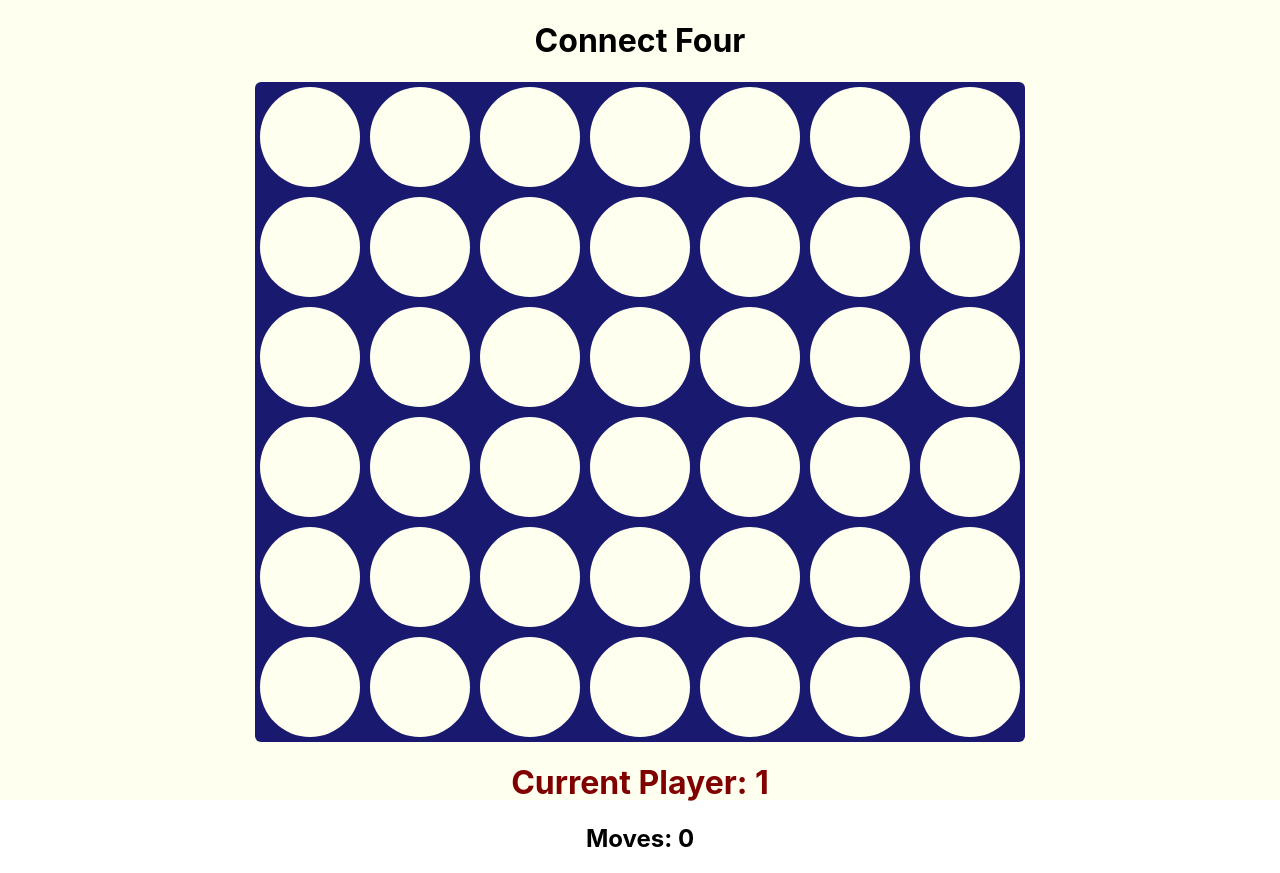
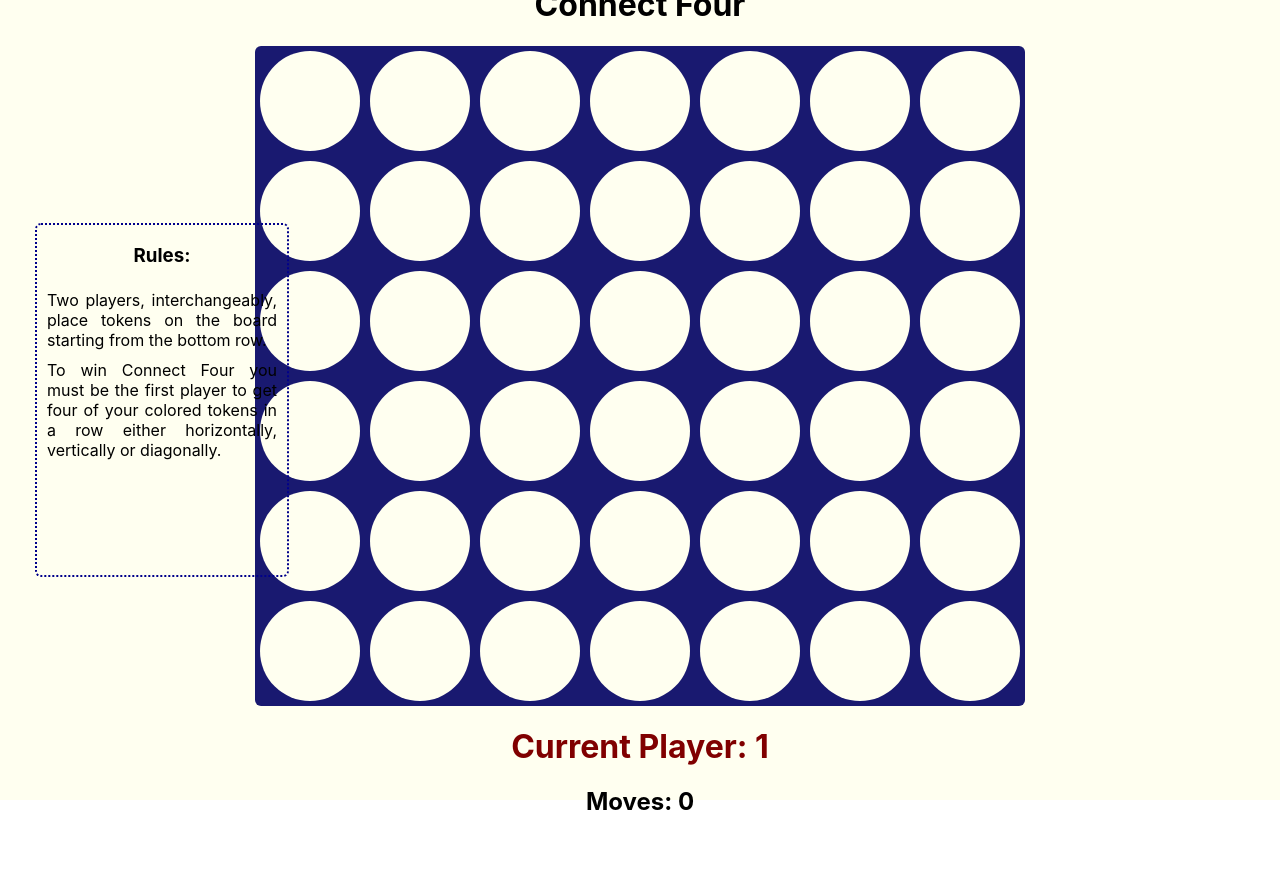
Before and after one commit to Swor71/Connect-Four, a React (Create React App) app: page / in a window 1280 px wide. After the commit the page ends 836 px from the top, so only its background shows below. Built offline with nearby package versions, Linux system fonts and the light colour scheme.

Commit message:
Add Rules section

```diff
--- a/src/App.tsx
+++ b/src/App.tsx
@@ -1,15 +1,22 @@
 import React from 'react';
 import { Board } from './components/Board/BoardComponent';
 import styled from 'styled-components';
+import { Rules } from './components/UI/Rules';
 
 const AppContainer = styled.div`
   width: 100vw;
   height: 100vh;
-  margin: 0 auto;
   background-color: ivory;
   display: flex;
-  justify-items: center;
-  align-content: center;
+  justify-content: center;
+  align-items: center;
+  position: relative;
+`;
+
+const BoardWrapper = styled.div`
+  display: flex;
+  justify-content: center;
+  align-items: center;
   flex-direction: column;
   text-align: center;
 `
@@ -17,8 +24,11 @@ const AppContainer = styled.div`
 function App() {
   return (
     <AppContainer>
-      <h1>Connect Four</h1>
-      <Board />
+      <Rules />
+      <BoardWrapper>
+        <h1>Connect Four</h1>
+        <Board />
+      </BoardWrapper>
     </AppContainer>
   )
 }
--- /dev/null
+++ b/src/components/UI/Rules.tsx
@@ -0,0 +1,31 @@
+import React from 'react';
+import styled from 'styled-components';
+
+const StyledRules = styled.div`
+  width: 230px;
+  height: 350px;
+  border: 2px dotted darkblue;
+  position: absolute;
+  left: calc((100vw - 1000px) / 8);
+  padding: 0 10px;
+  border-radius: 6px;
+  h3 {
+    text-align: center;
+  }
+  div {
+    padding: 5px 0;
+    text-align: justify;
+  }
+`
+
+export const Rules = () => {
+  return <StyledRules>
+    <h3>Rules:</h3>
+    <div>
+      Two players, interchangeably, place tokens on the board starting from the bottom row.
+    </div>
+    <div>
+      To win Connect Four you must be the first player to get four of your colored tokens in a row either horizontally, vertically or diagonally.
+    </div>
+  </StyledRules>
+}
```
